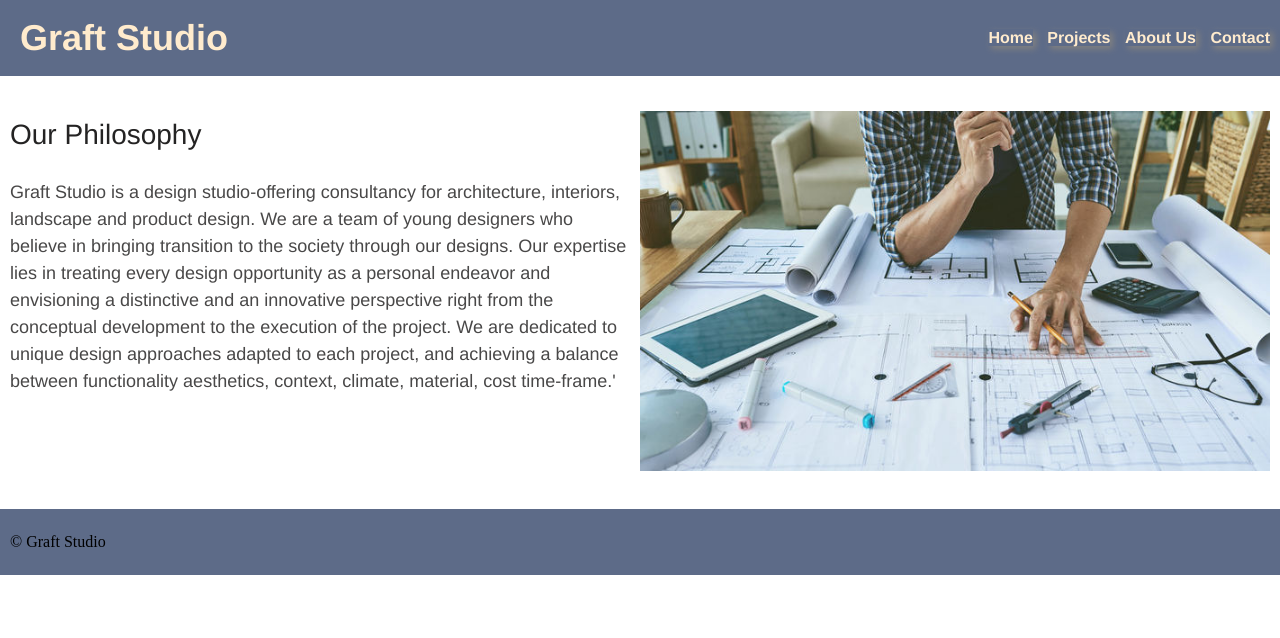
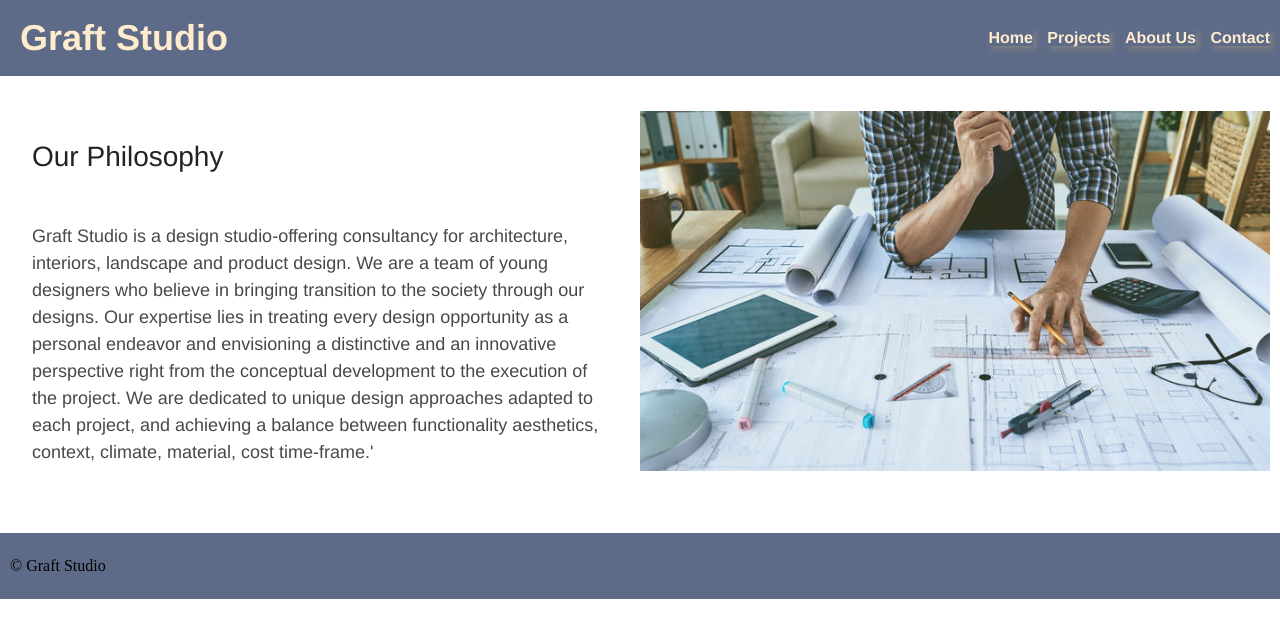
Before and after one commit to ashikraj78/positioning-content, a plain HTML site: page exercise1/index.html in a window 1280 px wide. Drawn offline with Linux system fonts and the light colour scheme.

Commit message:
responsive add

```diff
--- a/exercise1/assets/stylesheet/main.css
+++ b/exercise1/assets/stylesheet/main.css
@@ -85,17 +85,20 @@ table {
 .content h1{
     font-size: 28px;
     font-family:Helvetica, sans-serif;
-    padding: 10px;
+    padding: 5%;
     padding-bottom: 20px;
     color: rgb(36, 35, 35);
 }
 .content p{
     font-family:Helvetica, sans-serif;
-    padding: 10px;
+    padding: 5%;
     font-size: 18px;
     line-height: 1.5em;
     color: rgb(73, 72, 72);
 
+}
+img{
+    width: 100%;
 }
 .img{
     float: right;
```
